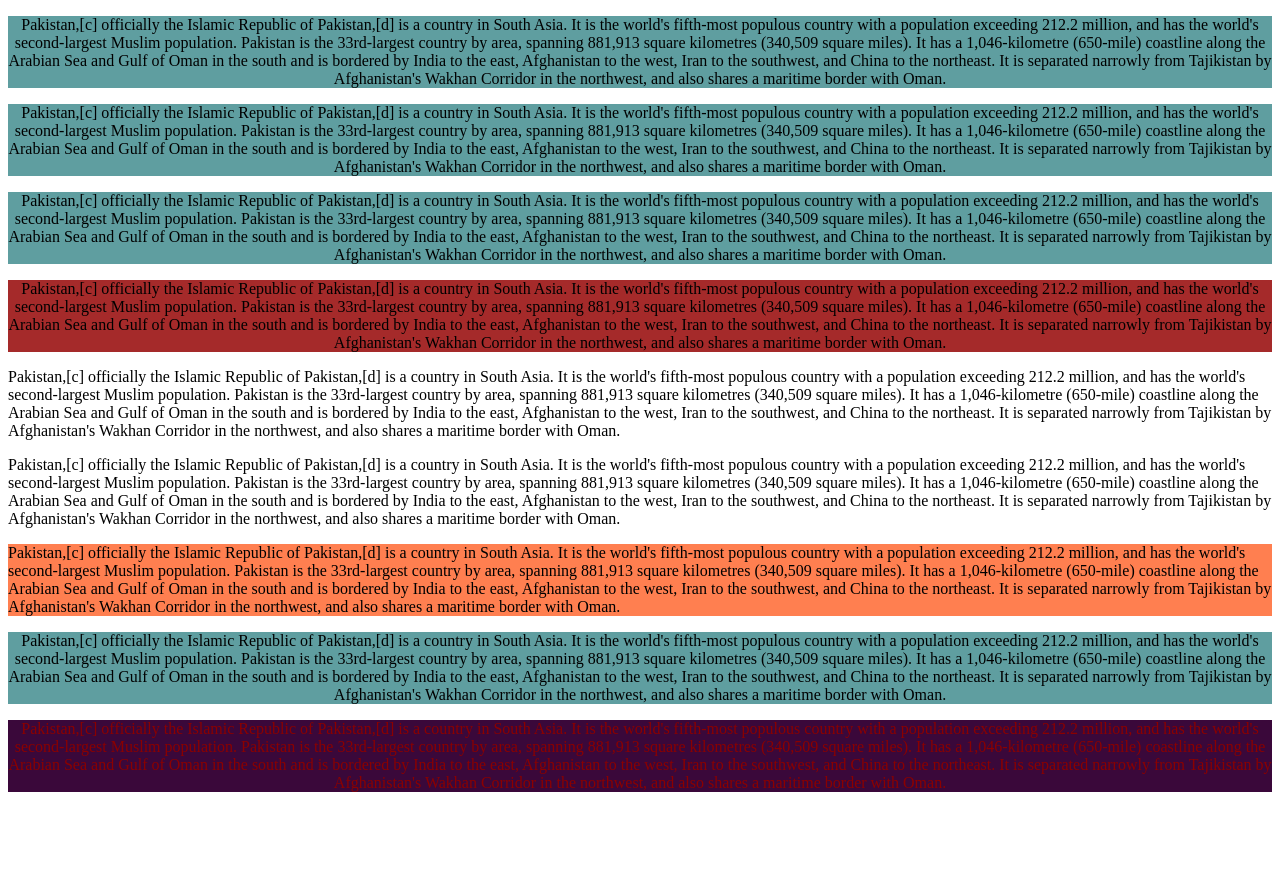
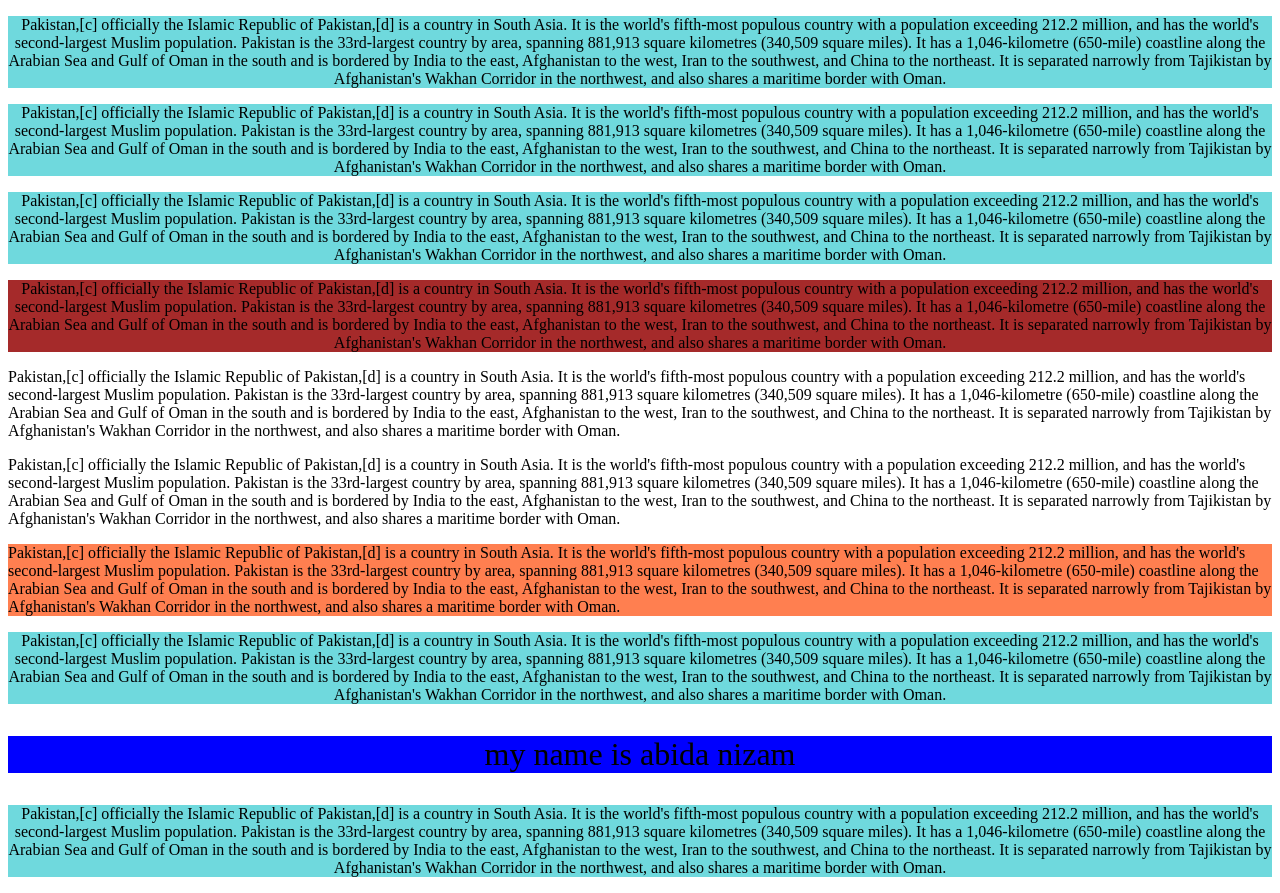
Before and after one commit to abida128/Circle-Web-Development, a plain HTML site: page class-4/combinator.html in a window 1280 px wide. Before the commit the page ends 808 px from the top, so only its background shows below. Drawn offline with Linux system fonts and the light colour scheme.

Commit message:
finished css units and their values

```diff
--- a/class-4/combinator.css
+++ b/class-4/combinator.css
@@ -3,7 +3,7 @@ div p{
     text-align: center;
 }
 div> p{
-     background-color: cadetblue;
+     background-color: rgb(111, 217, 221);
 
 
 }
@@ -13,8 +13,13 @@ div ~ p{
 div + p{
     background-color: crimson;
     font-size: bolder;
+    font-family: sans-serif;
 }
-div .fourth p{
+.third-div span p{
+    font-size: 32px;
+    background-color: blue;
+}
+div .fourth-div p{
     background-color: rgb(58, 8, 58);
     color: darkred;
 }
--- a/class-4/combinator.html
+++ b/class-4/combinator.html
@@ -8,12 +8,12 @@
     <title>Document</title>
 </head>
 <body>
-    <div class="first div">
+    <div class="first-div">
         <p>Pakistan,[c] officially the Islamic Republic of Pakistan,[d] is a country in South Asia. It is the world's fifth-most populous country with a population exceeding 212.2 million, and has the world's second-largest Muslim population. Pakistan is the 33rd-largest country by area, spanning 881,913 square kilometres (340,509 square miles). It has a 1,046-kilometre (650-mile) coastline along the Arabian Sea and Gulf of Oman in the south and is bordered by India to the east, Afghanistan to the west, Iran to the southwest, and China to the northeast. It is separated narrowly from Tajikistan by Afghanistan's Wakhan Corridor in the northwest, and also shares a maritime border with Oman.</p>
         <p>Pakistan,[c] officially the Islamic Republic of Pakistan,[d] is a country in South Asia. It is the world's fifth-most populous country with a population exceeding 212.2 million, and has the world's second-largest Muslim population. Pakistan is the 33rd-largest country by area, spanning 881,913 square kilometres (340,509 square miles). It has a 1,046-kilometre (650-mile) coastline along the Arabian Sea and Gulf of Oman in the south and is bordered by India to the east, Afghanistan to the west, Iran to the southwest, and China to the northeast. It is separated narrowly from Tajikistan by Afghanistan's Wakhan Corridor in the northwest, and also shares a maritime border with Oman.</p>
 
     </div>
-    <div class="second div">
+    <div class="second-div">
         <p>Pakistan,[c] officially the Islamic Republic of Pakistan,[d] is a country in South Asia. It is the world's fifth-most populous country with a population exceeding 212.2 million, and has the world's second-largest Muslim population. Pakistan is the 33rd-largest country by area, spanning 881,913 square kilometres (340,509 square miles). It has a 1,046-kilometre (650-mile) coastline along the Arabian Sea and Gulf of Oman in the south and is bordered by India to the east, Afghanistan to the west, Iran to the southwest, and China to the northeast. It is separated narrowly from Tajikistan by Afghanistan's Wakhan Corridor in the northwest, and also shares a maritime border with Oman.</p>
      <div>
         <span><p>Pakistan,[c] officially the Islamic Republic of Pakistan,[d] is a country in South Asia. It is the world's fifth-most populous country with a population exceeding 212.2 million, and has the world's second-largest Muslim population. Pakistan is the 33rd-largest country by area, spanning 881,913 square kilometres (340,509 square miles). It has a 1,046-kilometre (650-mile) coastline along the Arabian Sea and Gulf of Oman in the south and is bordered by India to the east, Afghanistan to the west, Iran to the southwest, and China to the northeast. It is separated narrowly from Tajikistan by Afghanistan's Wakhan Corridor in the northwest, and also shares a maritime border with Oman.</p>
@@ -29,10 +29,13 @@
 
         <p>Pakistan,[c] officially the Islamic Republic of Pakistan,[d] is a country in South Asia. It is the world's fifth-most populous country with a population exceeding 212.2 million, and has the world's second-largest Muslim population. Pakistan is the 33rd-largest country by area, spanning 881,913 square kilometres (340,509 square miles). It has a 1,046-kilometre (650-mile) coastline along the Arabian Sea and Gulf of Oman in the south and is bordered by India to the east, Afghanistan to the west, Iran to the southwest, and China to the northeast. It is separated narrowly from Tajikistan by Afghanistan's Wakhan Corridor in the northwest, and also shares a maritime border with Oman.</p>
 
-    <div class="third">
+    <div class="third-div">
         <p>Pakistan,[c] officially the Islamic Republic of Pakistan,[d] is a country in South Asia. It is the world's fifth-most populous country with a population exceeding 212.2 million, and has the world's second-largest Muslim population. Pakistan is the 33rd-largest country by area, spanning 881,913 square kilometres (340,509 square miles). It has a 1,046-kilometre (650-mile) coastline along the Arabian Sea and Gulf of Oman in the south and is bordered by India to the east, Afghanistan to the west, Iran to the southwest, and China to the northeast. It is separated narrowly from Tajikistan by Afghanistan's Wakhan Corridor in the northwest, and also shares a maritime border with Oman.</p>
-
-        <div class="fourth">
+    <div>
+        <span><p>my name is abida nizam</p></span>
+    </div>
+    </div>
+        <div class="fourth-div">
         <p>Pakistan,[c] officially the Islamic Republic of Pakistan,[d] is a country in South Asia. It is the world's fifth-most populous country with a population exceeding 212.2 million, and has the world's second-largest Muslim population. Pakistan is the 33rd-largest country by area, spanning 881,913 square kilometres (340,509 square miles). It has a 1,046-kilometre (650-mile) coastline along the Arabian Sea and Gulf of Oman in the south and is bordered by India to the east, Afghanistan to the west, Iran to the southwest, and China to the northeast. It is separated narrowly from Tajikistan by Afghanistan's Wakhan Corridor in the northwest, and also shares a maritime border with Oman.</p>
     </div>
     </div>
```
